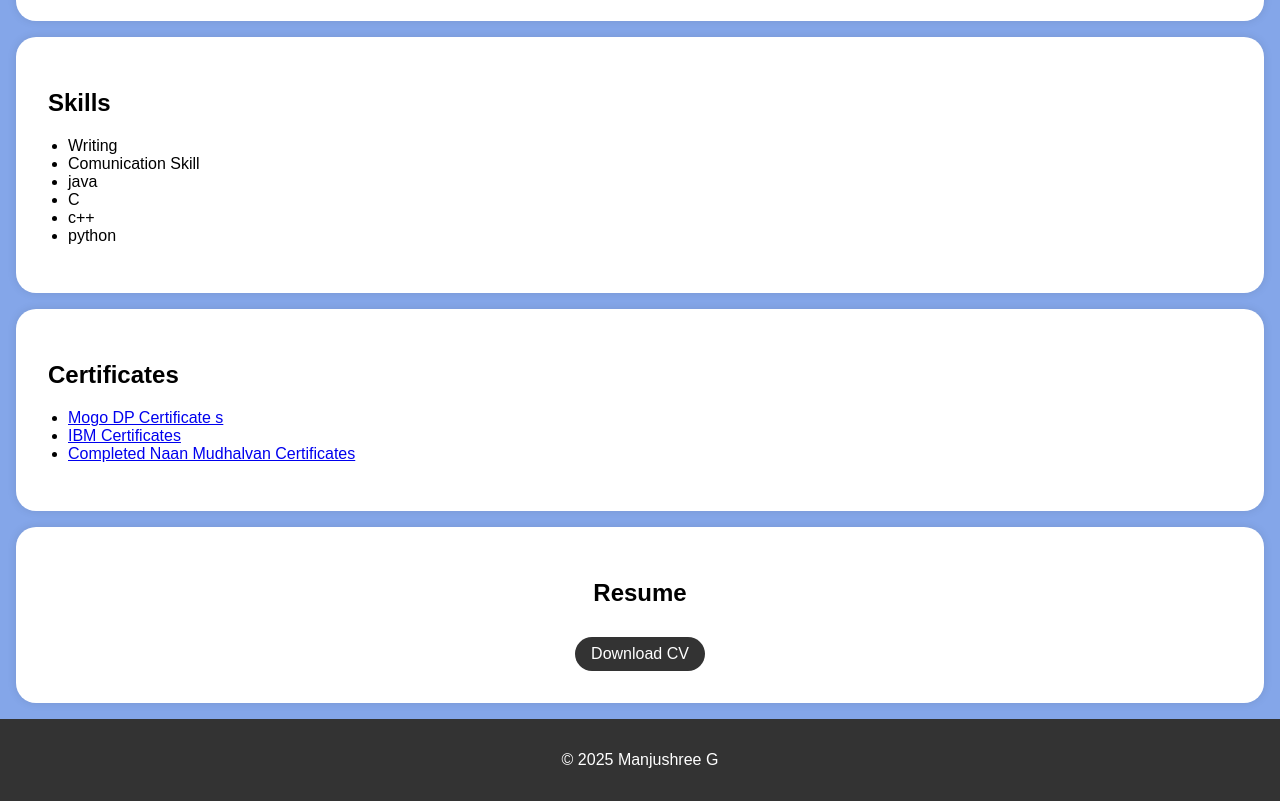
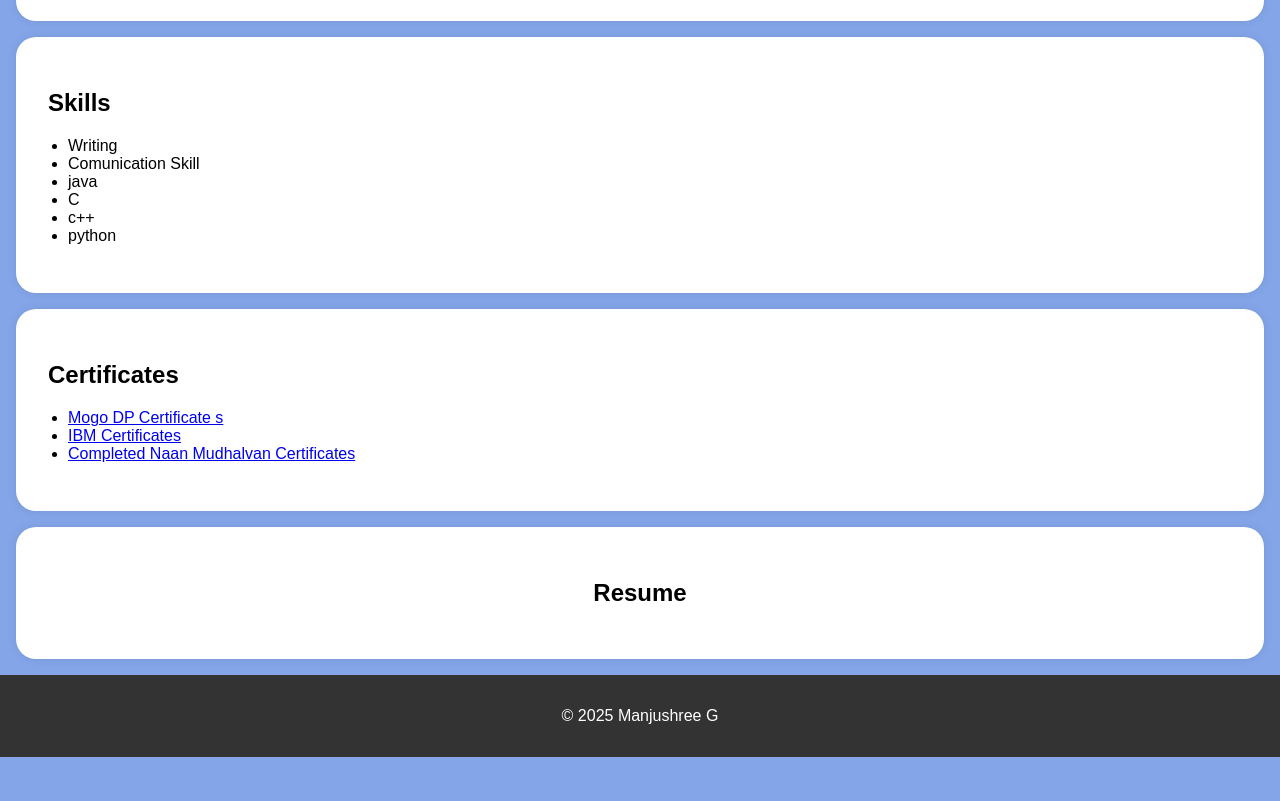
Before and after one commit to manju12092004/Digital-portfiolio, a plain HTML site: page index.html in a window 1280 px wide. Shown: the part 591-1392 px from the top of the page. After the commit the page ends 1348 px from the top, so only its background shows below. Drawn offline with Linux system fonts and the light colour scheme.

Commit message:
Update index.html

```diff
--- a/index.html
+++ b/index.html
@@ -162,7 +162,6 @@
         <div class="section-content">
             <center>
             <h2>Resume</h2>
-            <a href="./mycv.pdf" target="_blank" class="download-button">Download CV</a>
         </center>
         </div>
 
```
